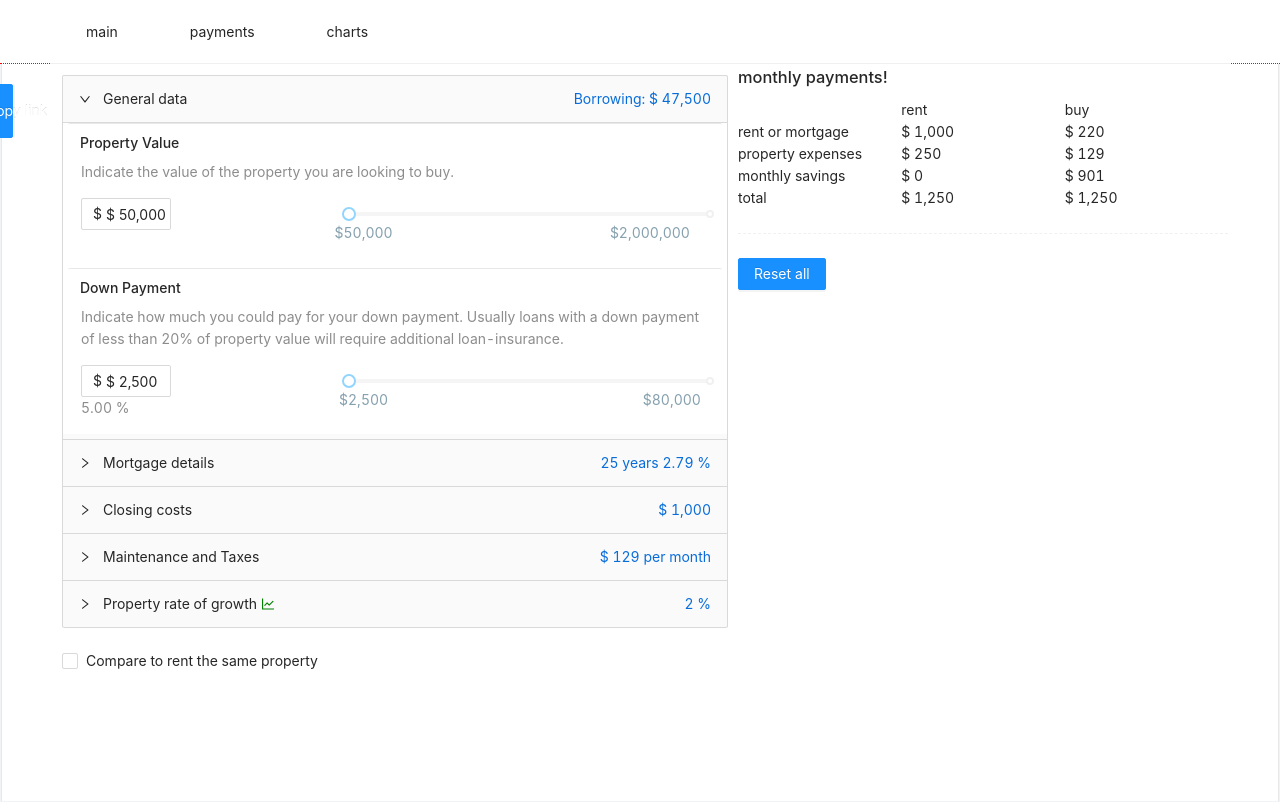
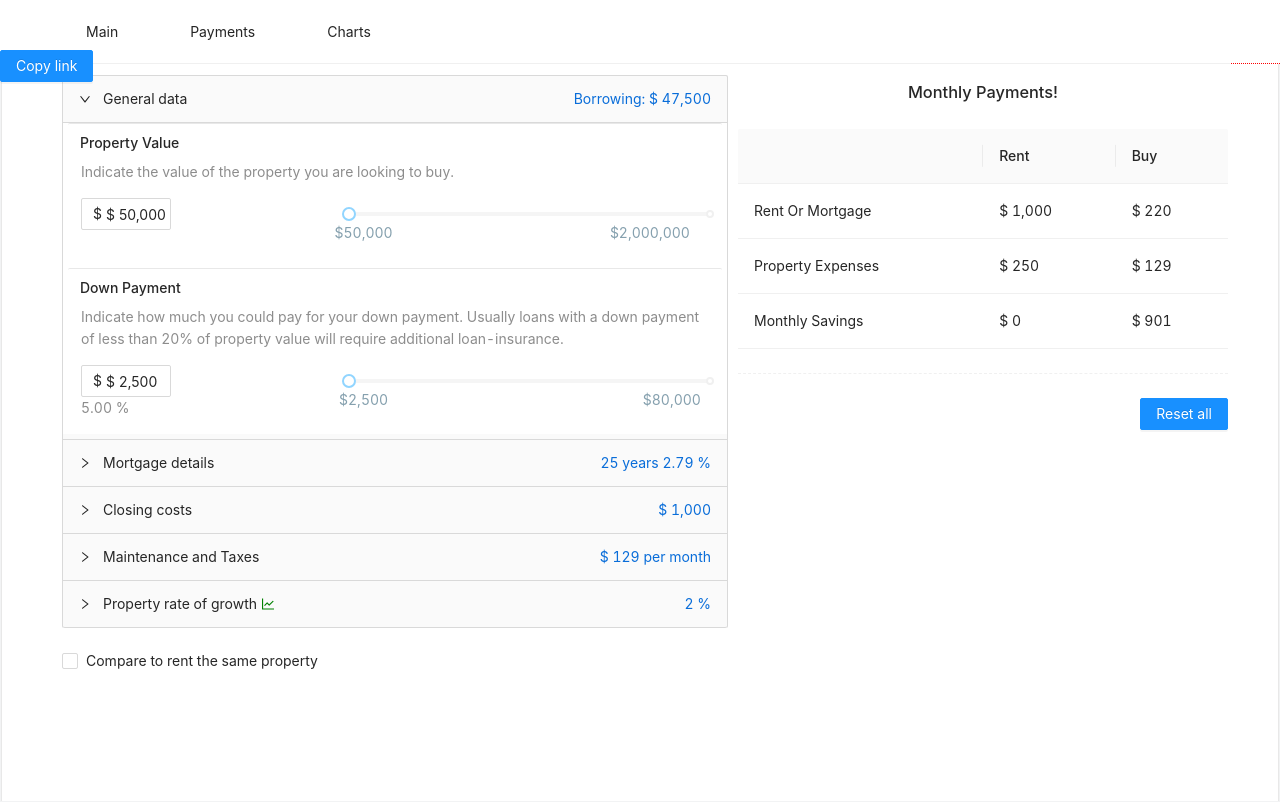
Before and after one commit to rudenko-pavel/calculator, a React (Create React App) app: page /#/ in a window 1280 px wide. Built offline with nearby package versions, Linux system fonts and the light colour scheme.

Commit message:
Mobile css fix
- заменить "count" на "month" в PDF
- добавить таблицу в RightPart

```diff
--- a/src/components/HeaderMenu/HeaderMenu.js
+++ b/src/components/HeaderMenu/HeaderMenu.js
@@ -28,7 +28,9 @@ const HeaderMenu = () => {
     return headermenu.map(item => {
       return (
         <Menu.Item to={item.link} key={item.name} className={item.addClass}>
-          <Button  danger type={item.type} ><a href={item.link}>{item.name}</a></Button>
+          <Button danger type={item.type}>
+            <a href={item.link}>{item.name}</a>
+          </Button>
         </Menu.Item>
       );
     });
--- a/src/components/HeaderMenu/HeaderMenu.scss
+++ b/src/components/HeaderMenu/HeaderMenu.scss
@@ -1,16 +1,17 @@
 @import "../../scss/palette";
 .HeaderMenu{
     .onlyMobile{ display:none}
+    .ant-menu{
+        button{ text-transform: capitalize;}
+    }
     text-transform: capitalize;
     .create-link{
         display: block;
         position: fixed;
-        top: 95px;
+        top: 50px;
         z-index: 654;
-        writing-mode: tb-rl;
-        transform: rotate(270deg);
         font-size: inherit;
-        left: -30px;
+        left: 0px;
     }
     .ant-menu-item-selected{
         .ant-btn-link {color: $blue-color2}
--- a/src/components/Payments/Payments.js
+++ b/src/components/Payments/Payments.js
@@ -47,6 +47,7 @@ const Payments = () => {
   mortgageCalculator.additionalPrincipalPayment = 100;
   const payment = mortgageCalculator.calculatePayment();
 
+  console.log(columns)
   return (
     <div className="Payments">
       <PaymentSummary payment={payment} />
--- a/src/components/RightPart/RightPart.js
+++ b/src/components/RightPart/RightPart.js
@@ -1,6 +1,6 @@
 import "./RightPart.scss";
 
-import { Button, Col, Divider, Row } from "antd";
+import { Button, Divider, Table } from "antd";
 import React from "react";
 import { useDispatch, useSelector } from "react-redux";
 
@@ -41,36 +41,40 @@ const RightPart = () => {
   const mSaving = total - mTotal;
   const rSaving = total - rTotal;
 
+  // data for Table .summary-table
+  const short = divElements.summaryBlock;
+  const columns = [
+    { title: short.divEmpty.text, dataIndex: "isTitle", key: "isTitle" },
+    { title: short.div1.text, dataIndex: "isRent", key: "isRent" },
+    { title: short.div2.text, dataIndex: "isBuy", key: "isBuy" }
+  ];
+  const dataSource = [
+    {
+      isTitle: short.div3.text,
+      isRent: returnFormatter(data.rentValue.val, "$"),
+      isBuy: returnFormatter(payment.principalAndInterest, "$")
+    },
+    {
+      isTitle: short.div4.text,
+      isRent: returnFormatter(rMonthlyExpenses, "$"),
+      isBuy: returnFormatter(mMonthlyExpenses, "$")
+    },
+    {
+      isTitle: short.div5.text,
+      isRent: returnFormatter(rSaving, "$"),
+      isBuy: returnFormatter(mSaving, "$")
+    }
+  ];
+
   return (
     <div className="RightPart">
       <h3>{divElements.summaryBlock.div0.text}</h3>
-      <Row>
-        <Col span={8}>&nbsp;</Col>
-        <Col span={8}>{divElements.summaryBlock.div1.text}</Col>
-        <Col span={8}>{divElements.summaryBlock.div2.text}</Col>
-      </Row>
-      <Row>
-        <Col span={8}>{divElements.summaryBlock.div3.text}</Col>
-        <Col span={8}>{returnFormatter(data.rentValue.val, "$")}</Col>
-        <Col span={8}>{returnFormatter(payment.principalAndInterest, "$")}</Col>
-      </Row>
-      <Row>
-        <Col span={8}>{divElements.summaryBlock.div4.text}</Col>
-        <Col span={8}>{returnFormatter(rMonthlyExpenses, "$")}</Col>
-        <Col span={8}>{returnFormatter(mMonthlyExpenses, "$")}</Col>
-      </Row>
-      <Row>
-        <Col span={8}>{divElements.summaryBlock.div5.text}</Col>
-        <Col span={8}>{returnFormatter(rSaving, "$")}</Col>
-        <Col span={8}>{returnFormatter(mSaving, "$")}</Col>
-      </Row>
-      <Row>
-        <Col span={8} className="caption">
-          {divElements.summaryBlock.div6.text}
-        </Col>
-        <Col span={8}>{returnFormatter(total, "$")}</Col>
-        <Col span={8}>{returnFormatter(total, "$")}</Col>
-      </Row>
+      <Table
+        className="summary-table"
+        columns={columns}
+        dataSource={dataSource}
+        rowKey={record => record.isTitle}
+      />
       <Divider dashed />
       <Button type="primary" onClick={() => dispatch(resetValues([]))}>
         {buttons.resetValues.btn1.text}
--- a/src/components/RightPart/RightPart.scss
+++ b/src/components/RightPart/RightPart.scss
@@ -1 +1,13 @@
 @import "../../scss/palette";
+.RightPart{
+    h3 {
+        text-align: center;
+        text-transform: capitalize;
+        padding: 15px 0;
+    }
+    .summary-table{
+        .ant-pagination {display: none;}
+        th, td {text-transform: capitalize;}
+    }
+    .ant-btn {float: right;}
+}
--- a/src/configs/configPayments.js
+++ b/src/configs/configPayments.js
@@ -1,7 +1,7 @@
 const configPayments = {
   columns: [
     {
-      title: "Count",
+      title: "Month",
       dataIndex: "count",
       key: "count",
       width: 100,
--- a/src/configs/configTextForElements.js
+++ b/src/configs/configTextForElements.js
@@ -27,7 +27,8 @@ const configTextForElements = {
       div3: { text: "rent or mortgage" },
       div4: { text: "property expenses" },
       div5: { text: "monthly savings" },
-      div6: { text: "total" }
+      div6: { text: "total" },
+      divEmpty: { text: "" }
     }
   },
   pdfBlock: {
```
